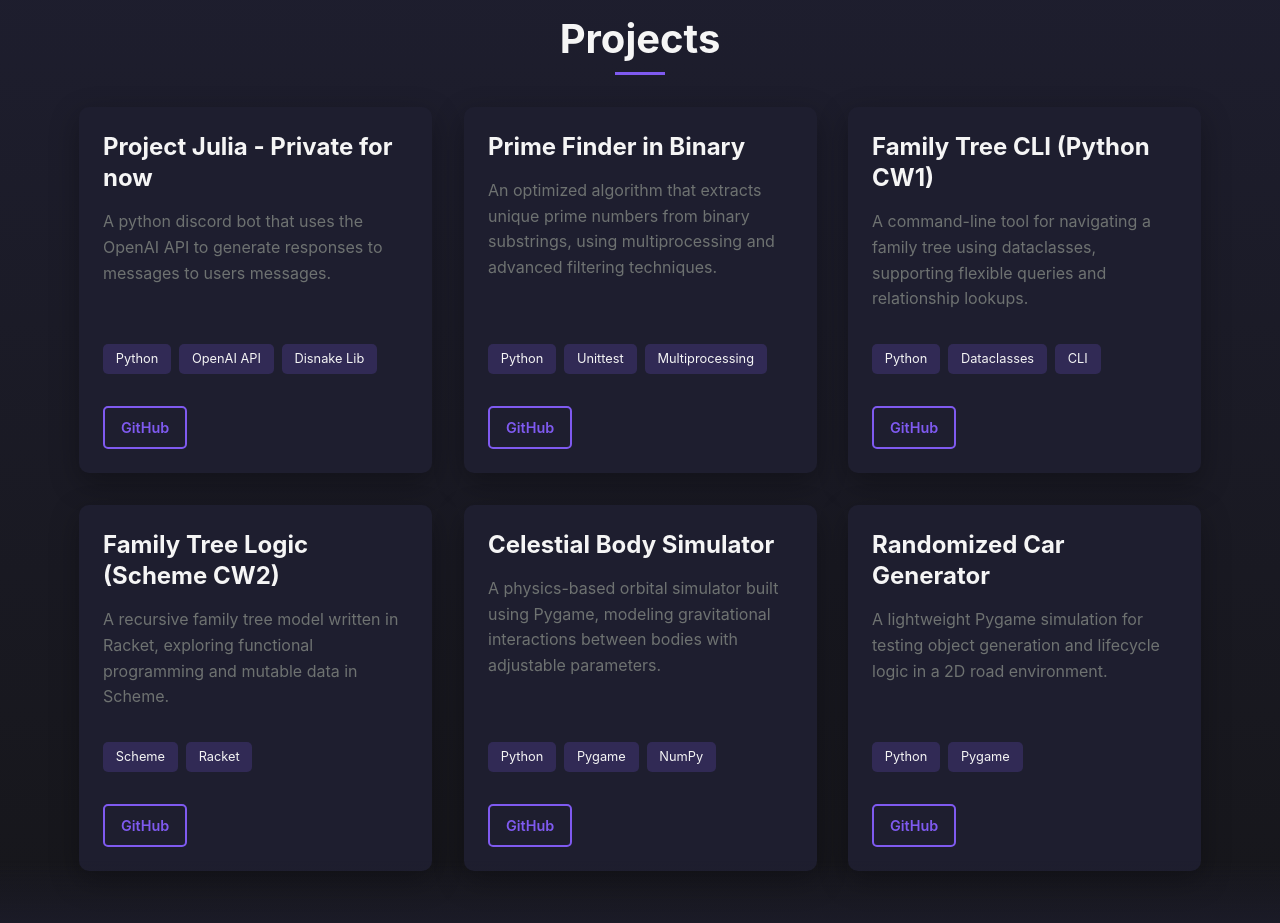
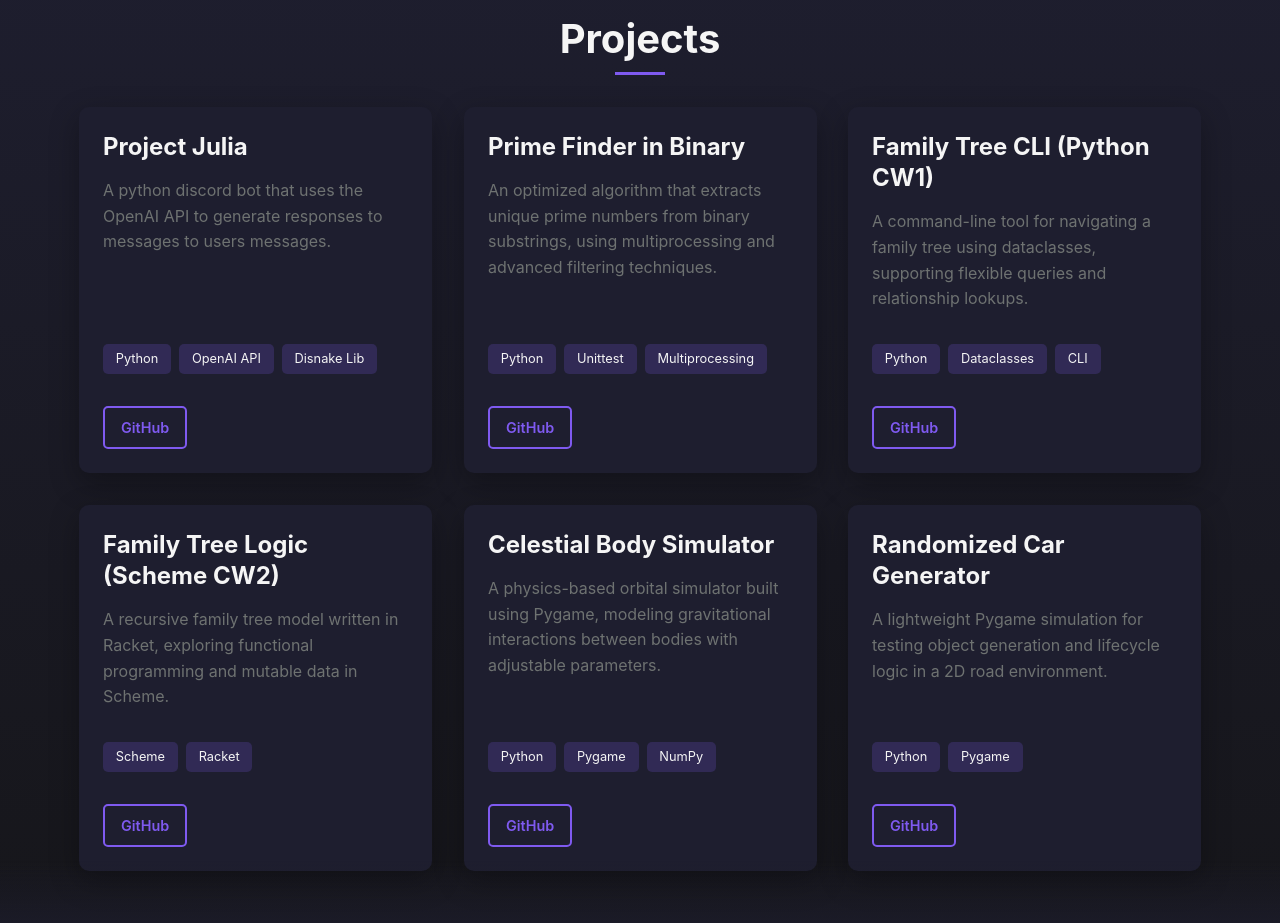
Before and after one commit to miki-przygoda/miki-przygoda.github.io, a plain HTML site: page index.html in a window 1280 px wide. Shown: the part 1540-2463 px from the top of the page. Drawn offline with nearby package versions, Linux system fonts and the light colour scheme.

Commit message:
made project Julia public

```diff
--- a/index.html
+++ b/index.html
@@ -178,7 +178,7 @@
         // Project Data
         const projects = [
             {
-                title: "Project Julia - Private for now",
+                title: "Project Julia",
                 description: "A python discord bot that uses the OpenAI API to generate responses to messages to users messages.",
                 technologies: ["Python", "OpenAI API", "Disnake Lib"],
                 githubLink: "https://github.com/miki-przygoda/ProjectJulia-Public"
```
